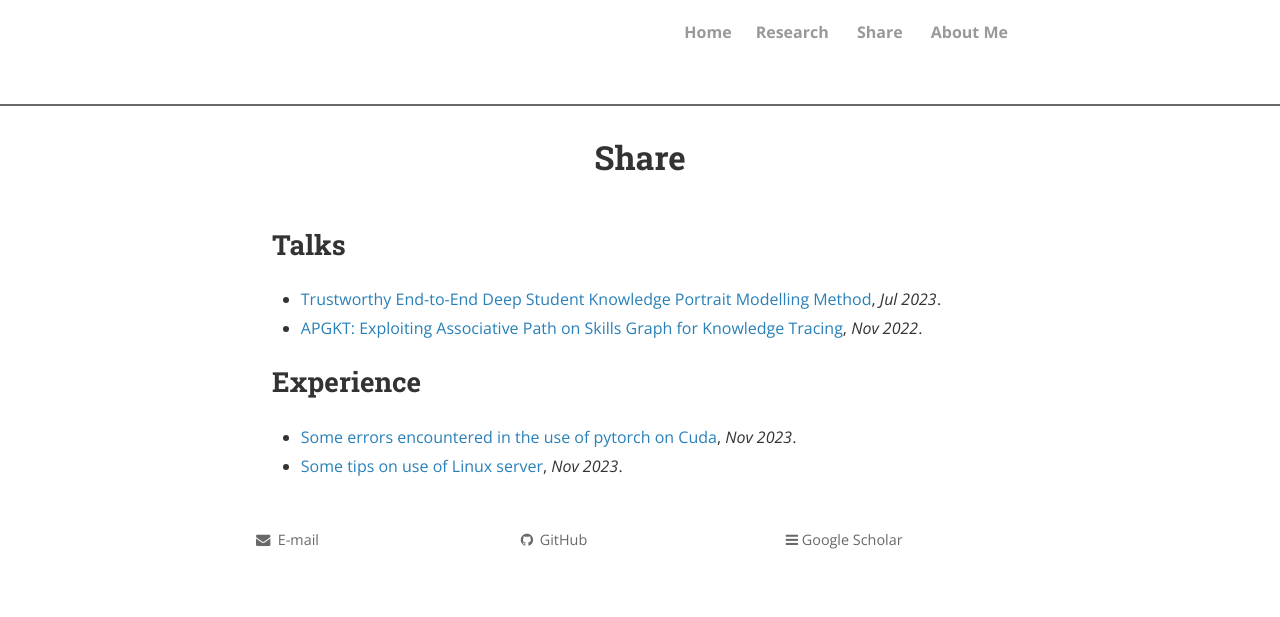
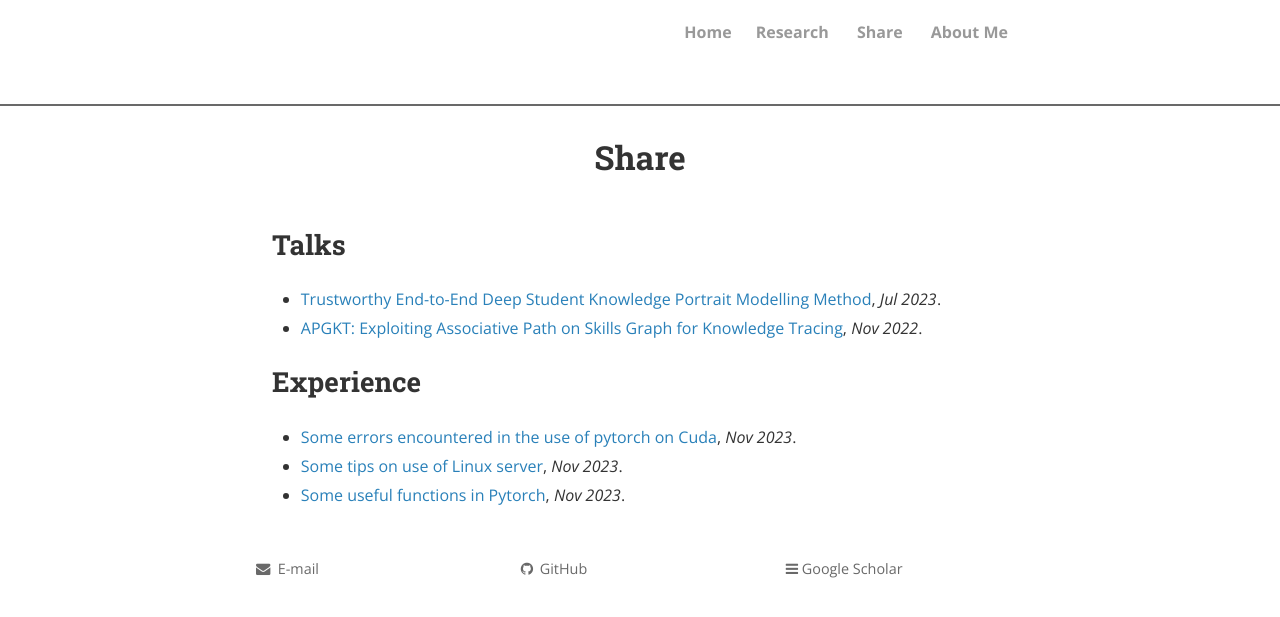
Before and after one commit to sosweetzhang/sosweetzhang.github.io, a Jekyll site: the page built from share.md, in a window 1280 px wide. Shown: the top 617 px of the page. Built offline with Jekyll 4.4.1, drawn with Linux system fonts in a browser that asks for light colours; nearby versions of some CDN libraries; comment, search, counter and statistics services are not loaded; a style sheet for code colours, icons or effects is not loaded.

Commit message:
Update share.md

```diff
--- a/share.md
+++ b/share.md
@@ -12,3 +12,4 @@ permalink: /share/
 ## Experience
 - [Some errors encountered in the use of pytorch on Cuda](/share/Experience/Some_errors_encountered_in_the_use_of_pytorch_on_Cuda.md), _Nov 2023_.
 - [Some tips on use of Linux server](/share/Experience/Some_tips_on_use_of_Linux_server.md), _Nov 2023_.
+- [Some useful functions in Pytorch](/share/Experience/Some_useful_functions_in_Pytorch.md), _Nov 2023_.
```
